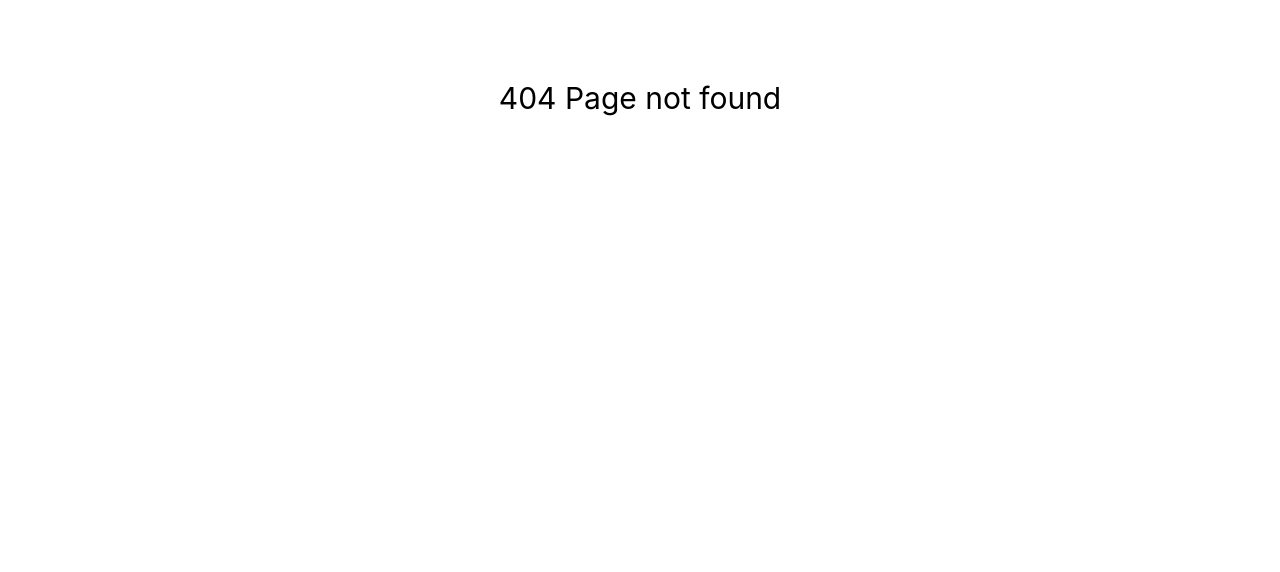
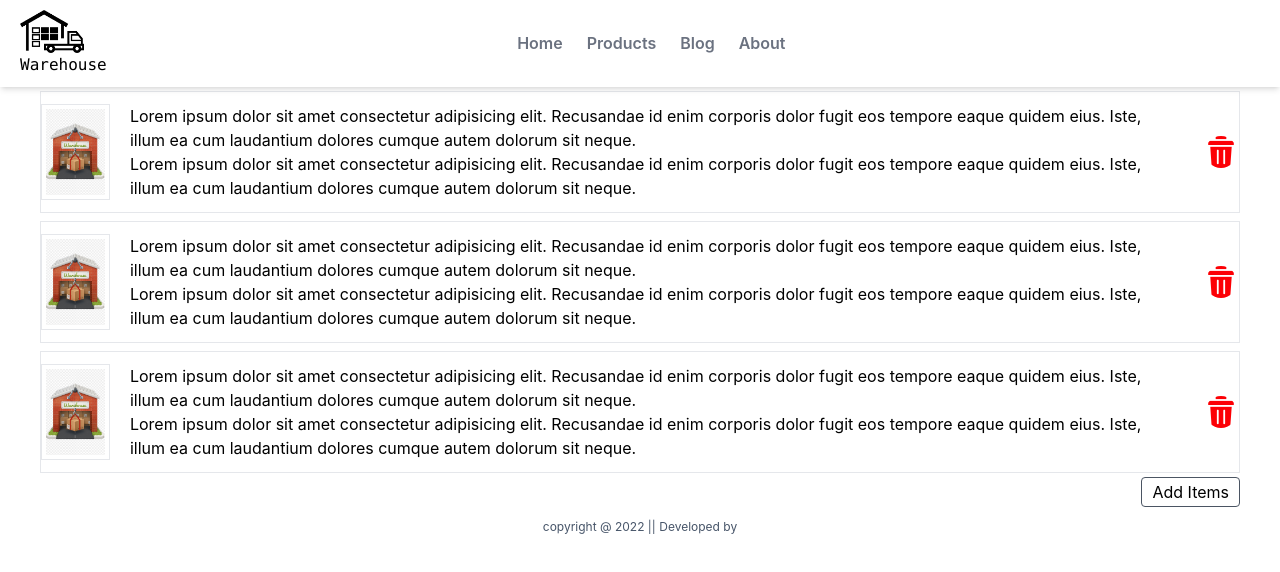
Before and after one commit to ijTuhin/warehouse-management-ui, a React (Create React App) app: page /manage-inventories in a window 1280 px wide. Before the commit this address had no page. Shown: the top 572 px of the page. Built offline with nearby package versions, Linux system fonts and the light colour scheme; what tw-elements would draw is missing.

Commit message:
manage inventories page structure created

```diff
--- a/src/App.js
+++ b/src/App.js
@@ -4,6 +4,7 @@ import Login from './Pages/Authentication/Login/Login';
 import Home from './Pages/HomePage/Home';
 import Blogs from './Pages/Others/Blogs/Blogs';
 import Inventory from './Pages/Others/Inventory/Inventory';
+import ManageInventories from './Pages/Others/ManageInventories/ManageInventories';
 import PageNotFound from './Pages/Others/PageNotFound/PageNotFound';
 
 function App() {
@@ -14,6 +15,7 @@ function App() {
         <Route path='/login' element={<Login></Login>}/>
         <Route path='/blogs' element={<Blogs></Blogs>}/>
         <Route path='/inventory' element={<Inventory></Inventory>}/>
+        <Route path='/manage-inventories' element={<ManageInventories></ManageInventories>}/>
         <Route path='*' element={<PageNotFound></PageNotFound>}/>
       </Routes>
     </div>
--- a/src/Pages/Common/Footer/Footer.js
+++ b/src/Pages/Common/Footer/Footer.js
@@ -3,7 +3,7 @@ import React from 'react';
 const Footer = () => {
     return (
         <div className='flex justify-center'>
-            <div className='absolute bottom-0'>
+            <div>
                 <p className='text-xs text-slate-600 my-3'>copyright @ 2022 || Developed by</p>
             </div>
         </div>
--- /dev/null
+++ b/src/Pages/Others/ManageInventories/ManageInventories.js
@@ -0,0 +1,50 @@
+import React from 'react';
+import { logo, deleteBtn } from '../../../index';
+import Footer from '../../Common/Footer/Footer';
+import Header from '../../Common/Header/Header';
+
+const ManageInventories = () => {
+    return (
+        <div>
+            <Header></Header>
+            <div className='flex flex-col mx-10'>
+                <div className='flex items-center border my-1'>
+                    <img className='w-24 h-24 border p-1 mr-5' src={logo} alt="" />
+                    <div className='py-3'>
+                        <p>Lorem ipsum dolor sit amet consectetur adipisicing elit. Recusandae id enim corporis dolor fugit eos tempore eaque quidem eius. Iste, illum ea cum laudantium dolores cumque autem dolorum sit neque.</p>
+                        <p>Lorem ipsum dolor sit amet consectetur adipisicing elit. Recusandae id enim corporis dolor fugit eos tempore eaque quidem eius. Iste, illum ea cum laudantium dolores cumque autem dolorum sit neque.</p>
+                    </div>
+                    <button type='submit'>
+                        <img className='w-8 rounded-full mx-8' src={deleteBtn} alt="" />
+                    </button>
+                </div>
+                <div className='flex items-center border my-1'>
+                    <img className='w-24 h-24 border p-1 mr-5' src={logo} alt="" />
+                    <div className='py-3'>
+                        <p>Lorem ipsum dolor sit amet consectetur adipisicing elit. Recusandae id enim corporis dolor fugit eos tempore eaque quidem eius. Iste, illum ea cum laudantium dolores cumque autem dolorum sit neque.</p>
+                        <p>Lorem ipsum dolor sit amet consectetur adipisicing elit. Recusandae id enim corporis dolor fugit eos tempore eaque quidem eius. Iste, illum ea cum laudantium dolores cumque autem dolorum sit neque.</p>
+                    </div>
+                    <button type='submit'>
+                        <img className='w-8 rounded-full mx-8' src={deleteBtn} alt="" />
+                    </button>
+                </div>
+                <div className='flex items-center border my-1'>
+                    <img className='w-24 h-24 border p-1 mr-5' src={logo} alt="" />
+                    <div className='py-3'>
+                        <p>Lorem ipsum dolor sit amet consectetur adipisicing elit. Recusandae id enim corporis dolor fugit eos tempore eaque quidem eius. Iste, illum ea cum laudantium dolores cumque autem dolorum sit neque.</p>
+                        <p>Lorem ipsum dolor sit amet consectetur adipisicing elit. Recusandae id enim corporis dolor fugit eos tempore eaque quidem eius. Iste, illum ea cum laudantium dolores cumque autem dolorum sit neque.</p>
+                    </div>
+                    <button type='submit'>
+                        <img className='w-8 rounded-full mx-8' src={deleteBtn} alt="" />
+                    </button>
+                </div>
+            </div>
+            <div className='flex justify-end mx-10'>
+                <button type='submit' className='border border-gray-600 rounded px-2.5 py-0.5'>Add Items</button>
+            </div>
+            <Footer></Footer>
+        </div>
+    );
+};
+
+export default ManageInventories;
--- a/src/index.js
+++ b/src/index.js
@@ -22,3 +22,4 @@ export const logo = require('./images/logo.jpg');
 export const blank = require('./images/blank.png');
 export const header = require('./images/header.png');
 export const Google = require('./icons/google.png');
+export const deleteBtn = require('./icons/delete.png');
```
Also changed, not shown: src/icons/delete.png (added).
